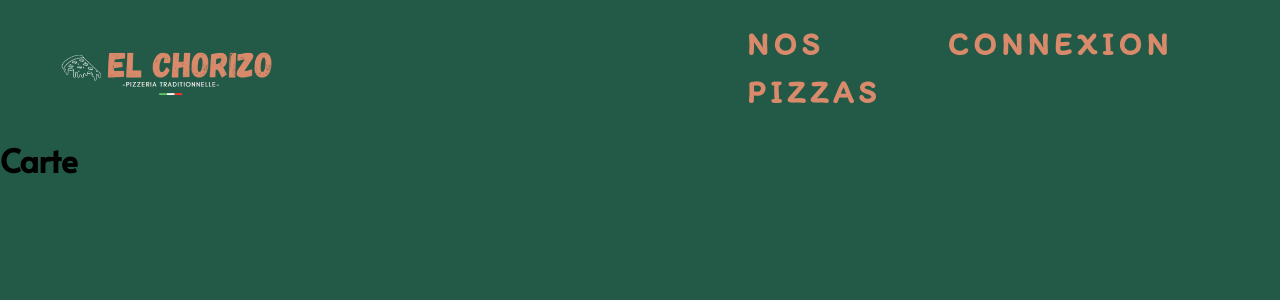
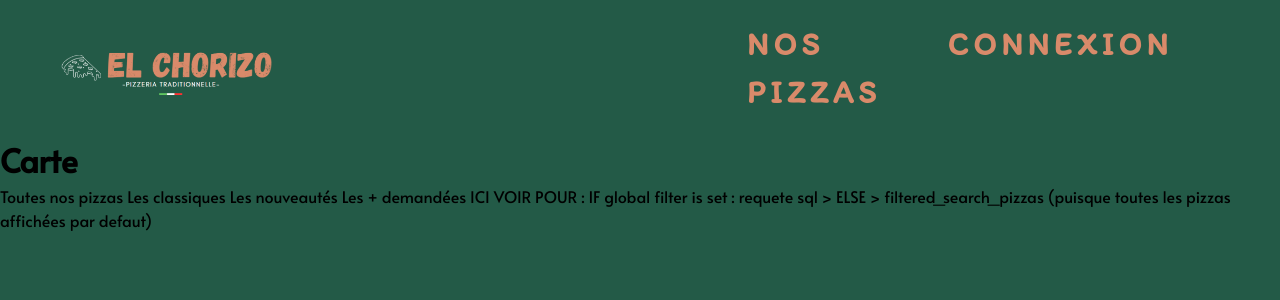
Before and after one commit to malibu1106/Pizzeria, a PHP site: the page made by src/carte.php in a window 1280 px wide. Shown: the top 300 px of the page. Run offline with PHP 8.4, Linux system fonts and the light colour scheme.

Commit message:
Need > mix global filters + ingredient filters

```diff
--- a/src/carte.php
+++ b/src/carte.php
@@ -16,6 +16,14 @@
 
     </header>
     <h1>Carte</h1>
+    <a href="carte.php">Toutes nos pizzas</a>
+    <a href="carte.php?selected_global_filter=is_classic">Les classiques</a>
+    <a href="carte.php?selected_global_filter=is_new">Les nouveautés</a>
+    <a href="carte.php?selected_global_filter=sells_count">Les + demandées</a>
+    ICI VOIR POUR :
+    IF global filter is set : requete sql >
+    ELSE > filtered_search_pizzas (puisque toutes les pizzas affichées par defaut)
+
 </body>
 
 </html>
--- a/src/include/nav.php
+++ b/src/include/nav.php
@@ -6,10 +6,10 @@
 
             <ul class="burger-menu-links">
                 <li>
-                    <a href="../connexion.php">Nos pizzas</a>
+                    <a href="../carte.php">Nos pizzas</a>
                 </li>
                 <li>
-                    <a href="../carte.php">Connexion</a>
+                    <a href="../connexion.php">Connexion</a>
                 </li>
             </ul>
         </nav>
```
Also changed, not shown: src/tests/liens_tests.html (+10 -7 lines).
